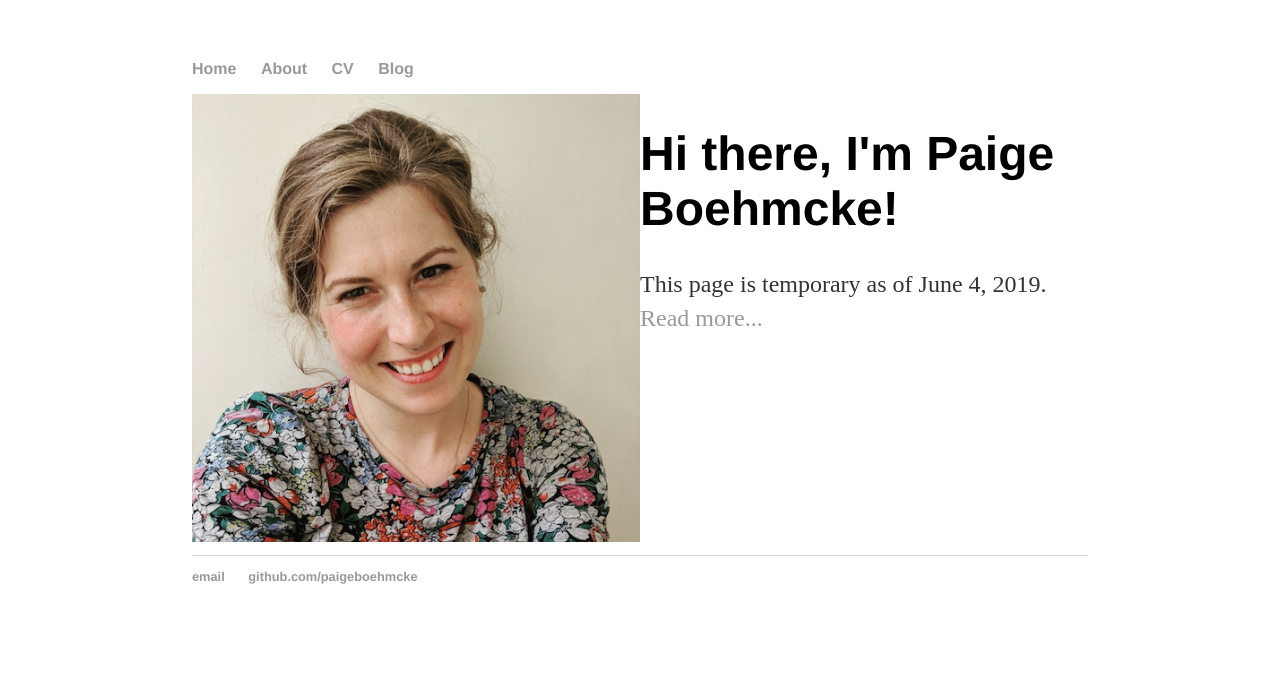
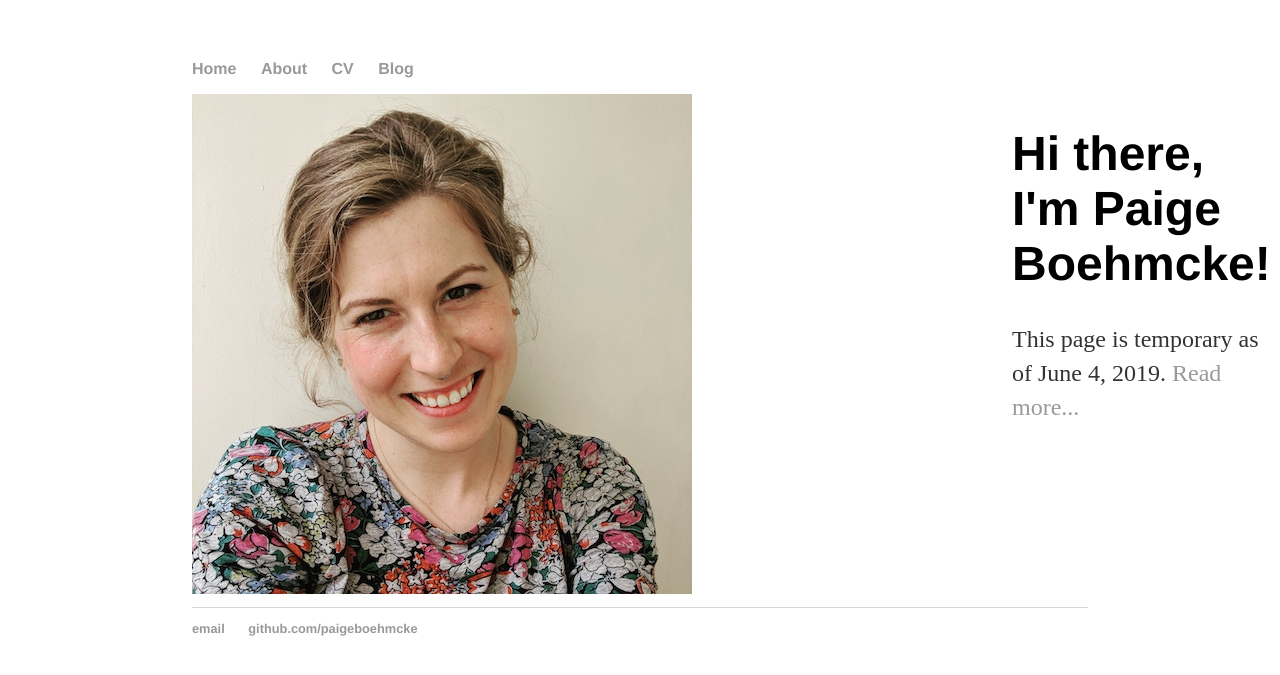
Before and after one commit to paigeboehmcke/paigeboehmcke.github.io, a Jekyll site: the page built from index.html, in a window 1280 px wide. Shown: the top 675 px of the page. Built offline with Jekyll 4.4.1, drawn with Linux system fonts in a browser that asks for light colours.

Commit message:
Update index.html

```diff
--- a/index.html
+++ b/index.html
@@ -3,7 +3,7 @@ layout: default
 title: Paige Boehmcke
 ---
 <div class="blurb">
-	<img src="/images/headshot.jpg" alt="paige headshot" style="float: left; display: inline; width: 100%; margin-right: 2em;">
+	<img src="/images/headshot.jpg" alt="paige headshot" style="float: left; display: inline; margin-right: 20em;">
 </div>
 <div class="blurb">
 	<h1>Hi there, I'm Paige Boehmcke!</h1>
```
